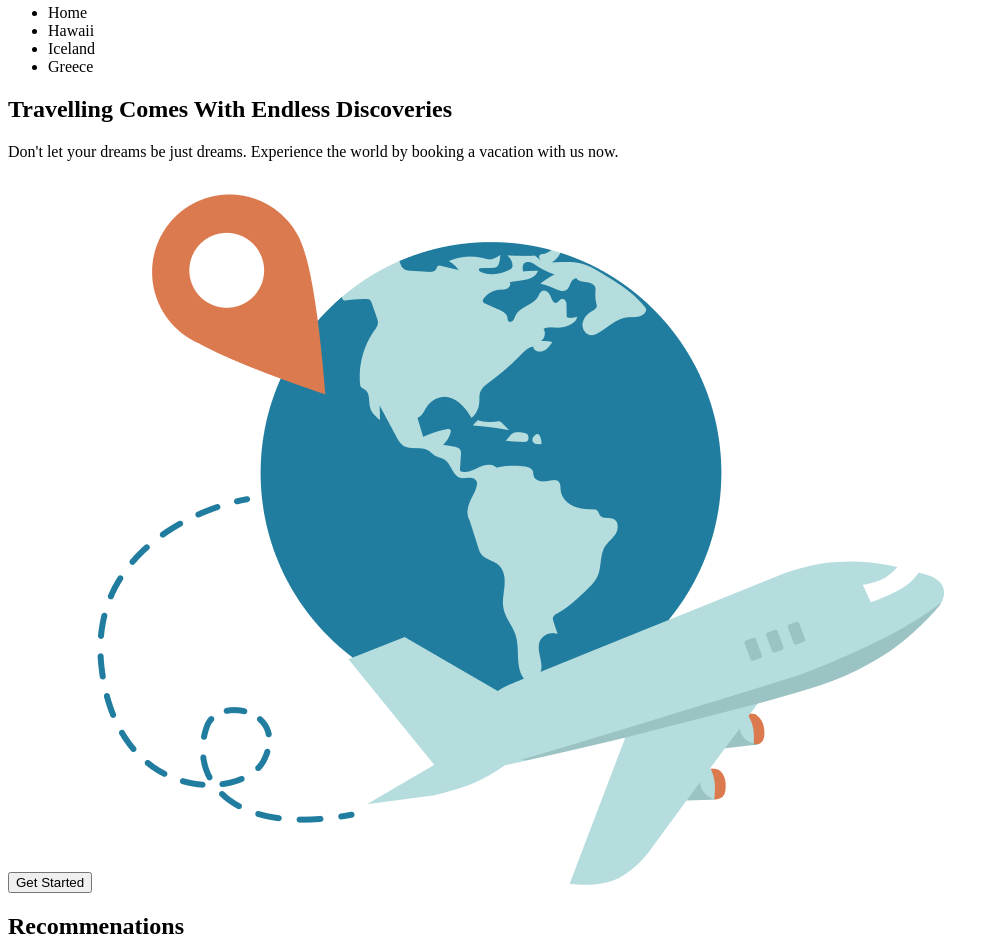
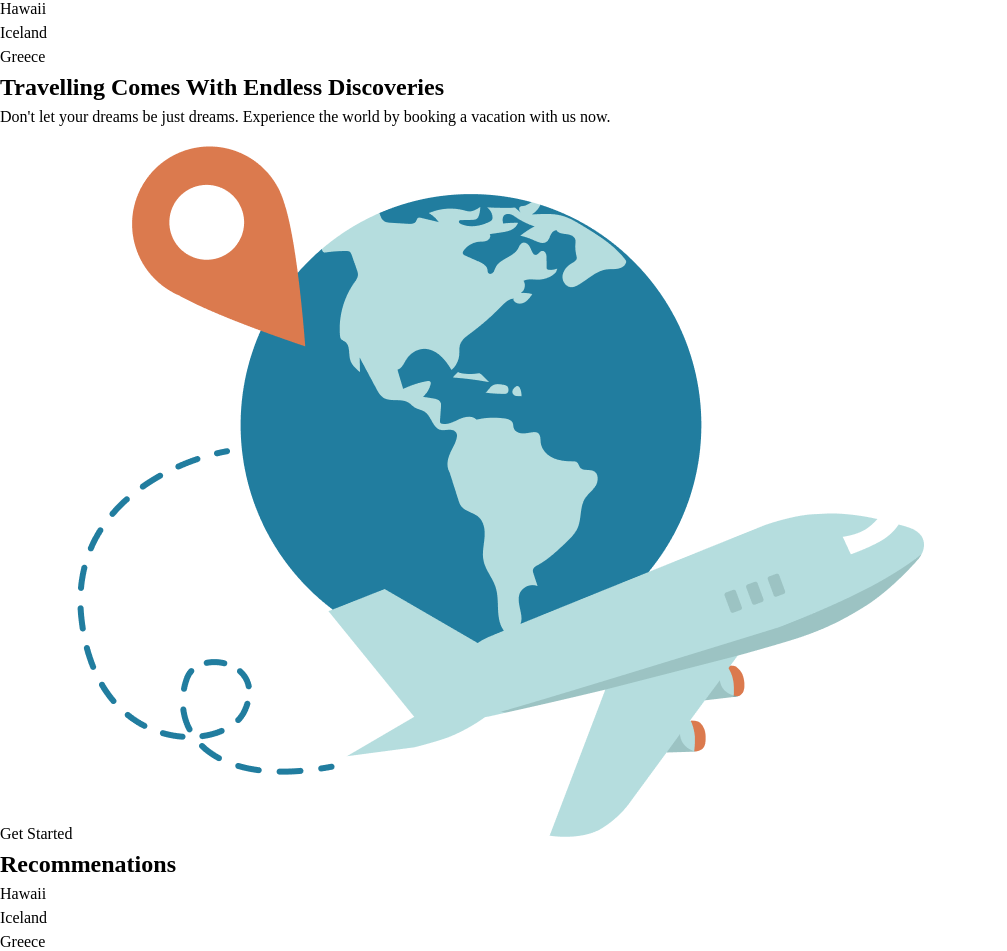
Before and after one commit to ilkin-dev/travel-site, a plain HTML site: page index.html in a window 1280 px wide. Shown: the part 63-1014 px from the top of the page, without its empty margins (0-1007 px from the left). Drawn offline with Linux system fonts and the light colour scheme.

Commit message:
Update:  Organized and added all scss files

```diff
--- a/index.html
+++ b/index.html
@@ -4,6 +4,7 @@
     <meta charset="UTF-8" />
     <meta name="viewport" content="width=device-width, initial-scale=1.0" />
     <title>Document</title>
+    <link rel="stylesheet" href="css/main.css" />
   </head>
   <body>
     <header>
--- /dev/null
+++ b/scss/base/_reset.scss
@@ -0,0 +1,131 @@
+// Box sizing border-box for all elements
+
+*,
+*::before,
+*::after {
+  box-sizing: border-box;
+}
+
+// Remove default margin and padding
+html,
+body,
+div,
+span,
+applet,
+object,
+iframe,
+h1,
+h2,
+h3,
+h4,
+h5,
+h6,
+p,
+blockquote,
+pre,
+a,
+abbr,
+acronym,
+address,
+big,
+cite,
+code,
+del,
+dfn,
+em,
+img,
+ins,
+kbd,
+q,
+s,
+samp,
+small,
+strike,
+strong,
+sub,
+sup,
+tt,
+var,
+b,
+u,
+i,
+center,
+dl,
+dt,
+dd,
+ol,
+ul,
+li,
+fieldset,
+form,
+label,
+legend,
+table,
+caption,
+tbody,
+tfoot,
+thead,
+tr,
+th,
+td,
+article,
+aside,
+canvas,
+details,
+embed,
+figure,
+figcaption,
+footer,
+header,
+hgroup,
+menu,
+nav,
+output,
+ruby,
+section,
+summary,
+time,
+mark,
+audio,
+video {
+  margin: 0;
+  padding: 0;
+  border: 0;
+  vertical-align: baseline;
+}
+
+// Typography normalization
+body {
+  line-height: 1.5;
+}
+
+// Lists normalization
+ul,
+ol {
+  list-style: none;
+}
+
+// Forms normalization
+button,
+input,
+select,
+textarea {
+  margin: 0;
+  font-family: inherit;
+  font-size: inherit;
+  line-height: inherit;
+}
+
+// Resetting anchor text decoration and color
+a {
+  text-decoration: none;
+  color: inherit;
+}
+
+// Remove default button styling
+button {
+  background-color: transparent;
+  border: none;
+  cursor: pointer;
+  padding: 0;
+}
--- /dev/null
+++ b/scss/main.scss
@@ -0,0 +1,14 @@
+@import "base/reset";
+@import "base/typography";
+
+@import "components/buttons";
+@import "components/navbar";
+
+@import "layout/footer";
+
+@import "pages/destinations";
+
+@import "themes/theme-default";
+
+@import "utilities/mixins";
+@import "utilities/variables";
```
Also changed, not shown: css/main.css, scss/base/_typography.scss (added), scss/components/_buttons.scss (added), scss/components/_navbar.scss (added), scss/layout/_footer.scss (added), scss/pages/_destinations.scss (added), scss/themes/_theme-default.scss (added), scss/utilities/_mixins.scss (added), scss/utilities/_variables.scss (added), 1 other file.
